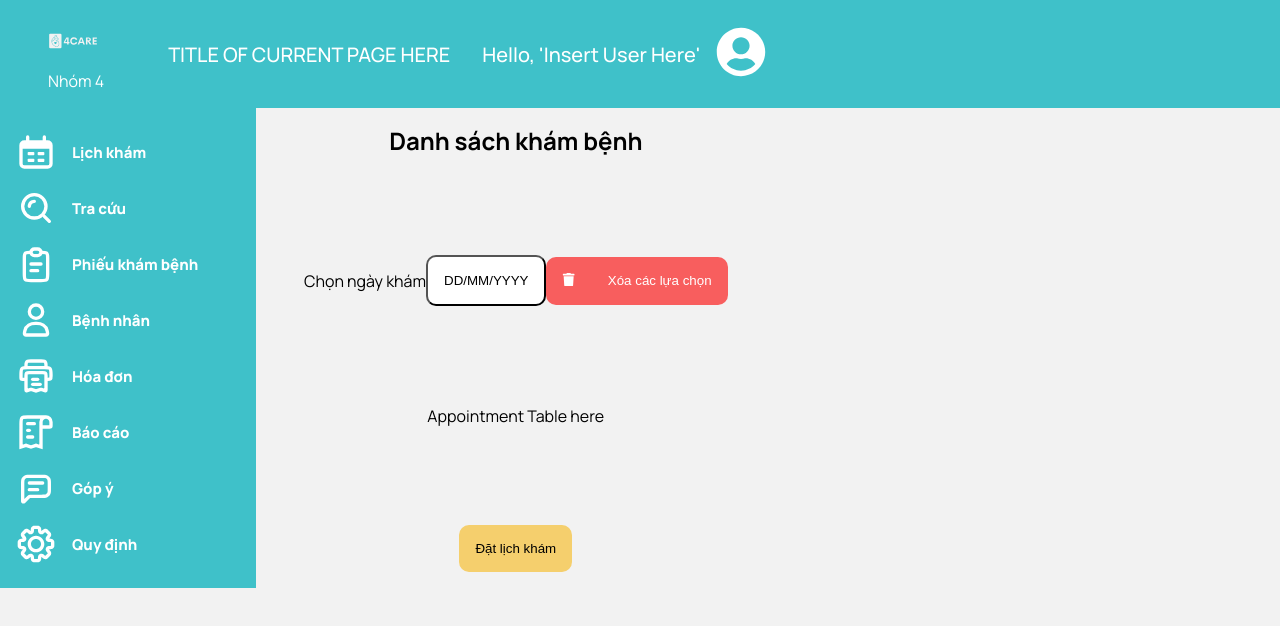
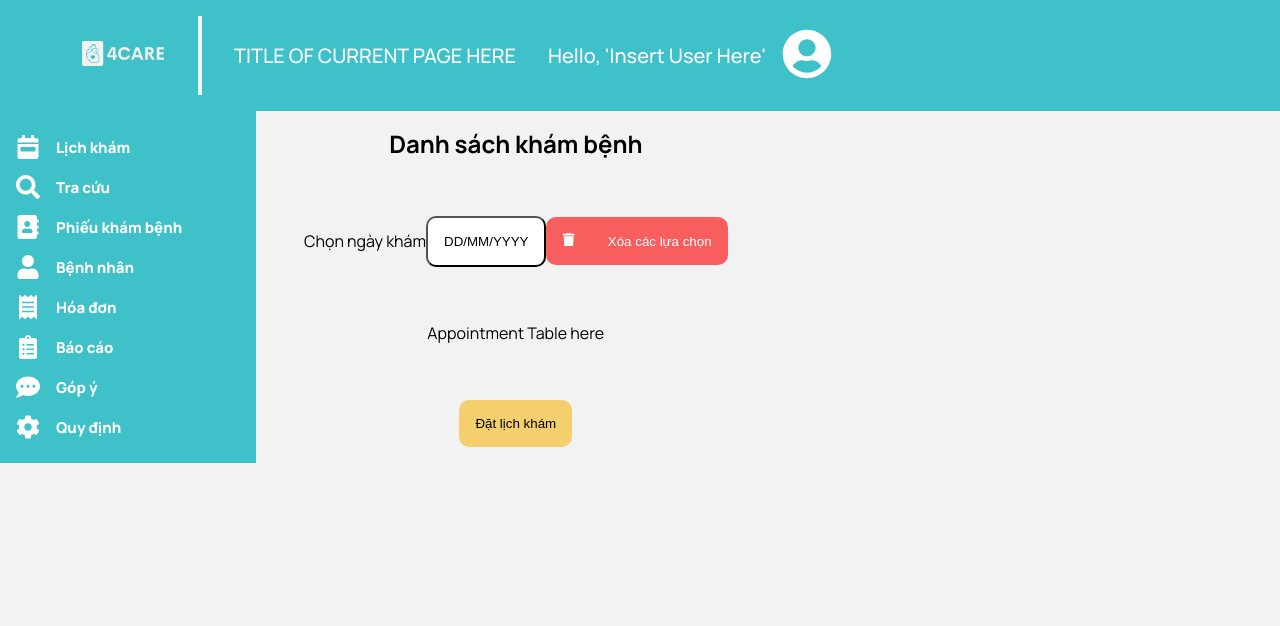
Before and after one commit to phantanhoancuong/Software-Engineering-Private-Clinic, a React (Create React App) app: page / in a window 1280 px wide. Shown: the top 626 px of the page. Built offline with nearby package versions, Linux system fonts and the light colour scheme.

Commit message:
Change icon link in NavBar to react-icons

```diff
--- a/src/components/navbar/Navbar.jsx
+++ b/src/components/navbar/Navbar.jsx
@@ -1,49 +1,52 @@
 import React from "react";
 import "./navbar.css";
 
-import bill from "../../assets/Bill.svg";
-import calender from "../../assets/Calender.svg";
-import medicalReport from "../../assets/Medical Report.svg";
-import monthlyReport from "../../assets/Monthly Report.svg";
-import patient from "../../assets/Patient.svg";
-import review from "../../assets/Review.svg";
-import search from "../../assets/Search.svg";
-import setting from "../../assets/Setting.svg";
+import {
+  FaCalendarWeek,
+  FaSearch,
+  FaAddressBook,
+  FaUser,
+  FaReceipt,
+  FaClipboardList,
+  FaCommentDots,
+  FaCog,
+} from "react-icons/fa";
 
 const Navbar = () => {
+  const iconStyles = {color: "#fff", fontSize: "1.5rem"};
   return (
     <div className="navbar">
       <div className="navbar-links">
         <div className="navbar-links_logo">
-          <img src={calender} alt="Calender" />
+          <FaCalendarWeek style={iconStyles} />
           <p>Lịch khám</p>
         </div>
         <div className="navbar-links_logo">
-          <img src={search} alt="Search" />
+          <FaSearch style={iconStyles} />
           <p>Tra cứu</p>
         </div>
         <div className="navbar-links_logo">
-          <img src={medicalReport} alt="Medical Report" />
+        <FaAddressBook style={iconStyles} />
           <p>Phiếu khám bệnh</p>
         </div>
         <div className="navbar-links_logo">
-          <img src={patient} alt="Patient" />
+          <FaUser style={iconStyles} />
           <p>Bệnh nhân</p>
         </div>
         <div className="navbar-links_logo">
-          <img src={bill} alt="Bill" />
+          <FaReceipt style={iconStyles} />
           <p>Hóa đơn</p>
         </div>
         <div className="navbar-links_logo">
-          <img src={monthlyReport} alt="Monthly Report" />
+          <FaClipboardList style={iconStyles} />
           <p>Báo cáo</p>
         </div>
         <div className="navbar-links_logo">
-          <img src={review} alt="Review" />
+          <FaCommentDots style={iconStyles} />
           <p>Góp ý</p>
         </div>
         <div className="navbar-links_logo">
-          <img src={setting} alt="Setting" />
+          <FaCog style={iconStyles} />
           <p>Quy định</p>
         </div>
       </div>
--- a/src/containers/header/HeaderUser.jsx
+++ b/src/containers/header/HeaderUser.jsx
@@ -1,5 +1,6 @@
 import React from "react";
 import "./headerUser.css";
+import { Link } from 'react-router-dom'
 
 import logo from "../../assets/Logo - Color No BG.svg";
 import { FaUserCircle } from "react-icons/fa";
@@ -8,10 +9,11 @@ const HeaderUser = () => {
   return (
     <div className="headerUser">
       <div className="headerUser-links">
-        <div className="headerUser-links_logo">
-          <img src={logo} alt="Logo" />
-          <p>Nhóm 4</p>
-        </div>
+      <nav className="headerUser-links_logo">
+          <Link to ='/'>
+            <img src={logo} alt="Logo" />
+          </Link>
+        </nav>
 
         <div className="headerUser-title">
           <p>Title of current page here</p>
--- a/src/containers/header/headerUser.css
+++ b/src/containers/header/headerUser.css
@@ -7,19 +7,24 @@
 }
 
 .headerUser-links {
+  flex: 1;
   display: flex;
   justify-content: flex-start;
   align-items: center;
 }
 
 .headerUser-links_logo {
-  float: left;
-  margin-right: 2rem;
+  display: flex;
+  justify-content: flex-start;
+  align-items: center;
+  border-right: 4px solid var(--color-bg);
 }
 
 .headerUser-links_logo img {
-  width: 50px;
-  height: 50px;
+  width: 150px;
+  height: 75px;
+  padding-left: 2rem;
+  padding-right: 2rem;
 }
 
 .headerUser-links_logo p {
```
